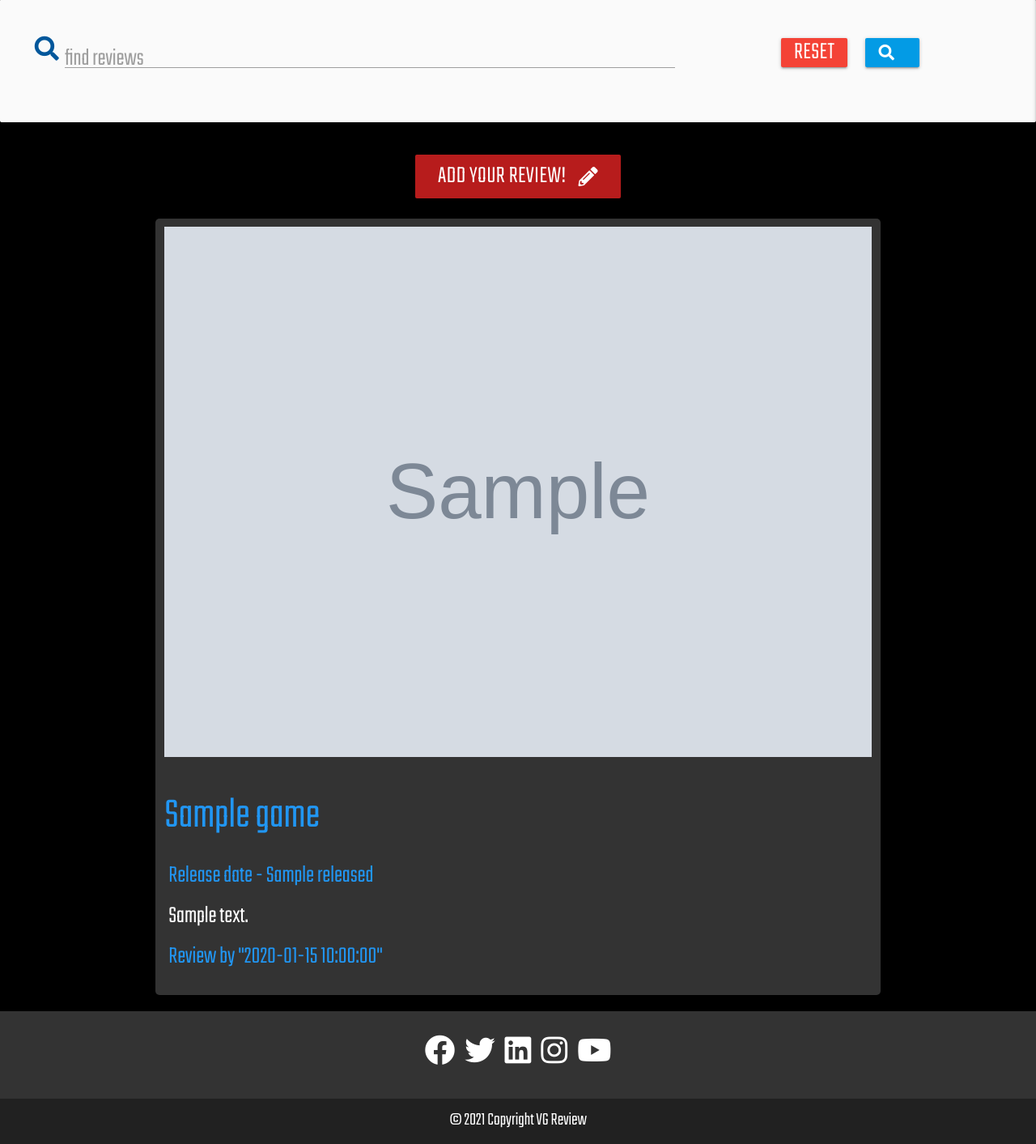
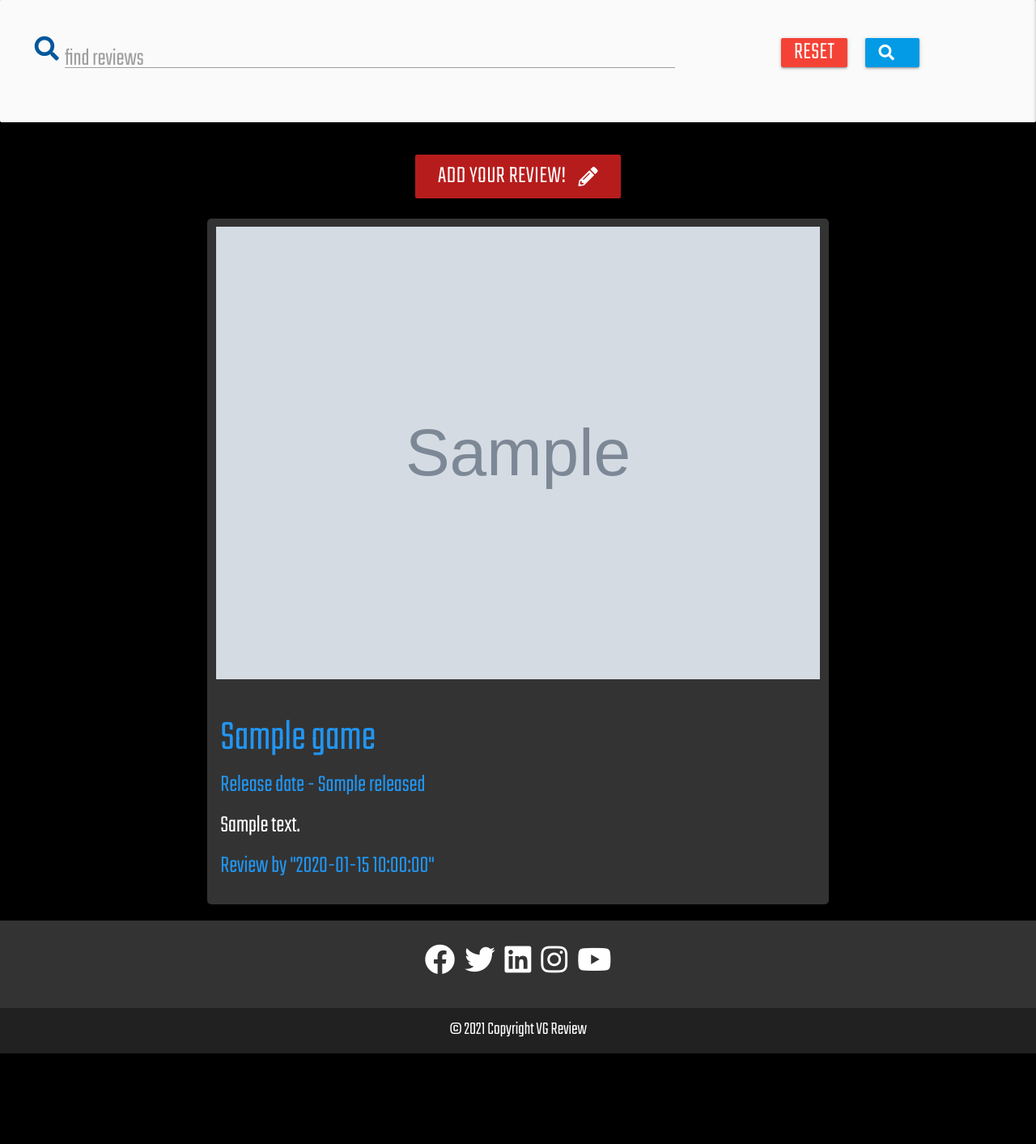
Before and after one commit to Code-Institute-Submissions/joshhunt1991-Milestone_3_AprResub, a Flask app: page /reviews in a window 1280 px wide. Shown: the part 192-1605 px from the top of the page at 81% size. After the commit the page ends 1493 px from the top, so only its background shows below. Run offline with Flask 2, Linux system fonts and the light colour scheme; grey boxes marked "Sample" are stand-in pictures; a database or web service that is not in the repository returns one stand-in record (values such as "Sample title"); some libraries are stand-ins or nearby versions.

Commit message:
additional styling for reviews and pagination buttons

```diff
--- a/static/css/style.css
+++ b/static/css/style.css
@@ -117,6 +117,11 @@ p {
     top: 20px;
 }
 
+.game-name {
+    margin-left: 5px;
+    margin-bottom: 0px;
+}
+
 .star-div {
     position: relative;
     left: 20px;
@@ -153,6 +158,10 @@ p {
 .image-button:hover {
 background-color: #000000;
 opacity: 0.5;
+}
+
+.review-container {
+    width: 95%;
 }
 
 .review-div {
@@ -264,9 +273,21 @@ opacity: 0.5;
 }
 
 /* pagination */
+
 .pagination {
-    ;
+    text-align: center;
 }
+
+.pagination li.active a {
+    color: #2196F3;
+    background-color: #ffffff
+}
+
+.pagination li a {
+    color: #2196F3;
+    font-size: 2em;
+}
+
 
 /* media queries */
 
@@ -275,3 +296,14 @@ opacity: 0.5;
     display: none;
   }
 }
+
+@media screen and (min-width: 800px) {
+  .review-container {
+    width: 80%;
+}
+}
+@media screen and (min-width: 1000px) {
+  .review-container {
+    width: 60%;
+}
+}
--- a/templates/reviews.html
+++ b/templates/reviews.html
@@ -46,7 +46,7 @@
                     <img class="chosen-image" src="{{ game.background_image }}">
                 </div>
                 <div class="col s12 review-div">
-                    <h2 class="blue-text">{{ game.game_name }}</h2>
+                    <h2 class="blue-text game-name">{{ game.game_name }}</h2>
                     <p class="blue-text bodytext review-text">Release date - {{ game.released }}</p>
                     {% if game.rating == "5" %}
                     <p class="review-text"><i class="fas fa-star"></i><i class="fas fa-star"></i><i
```
